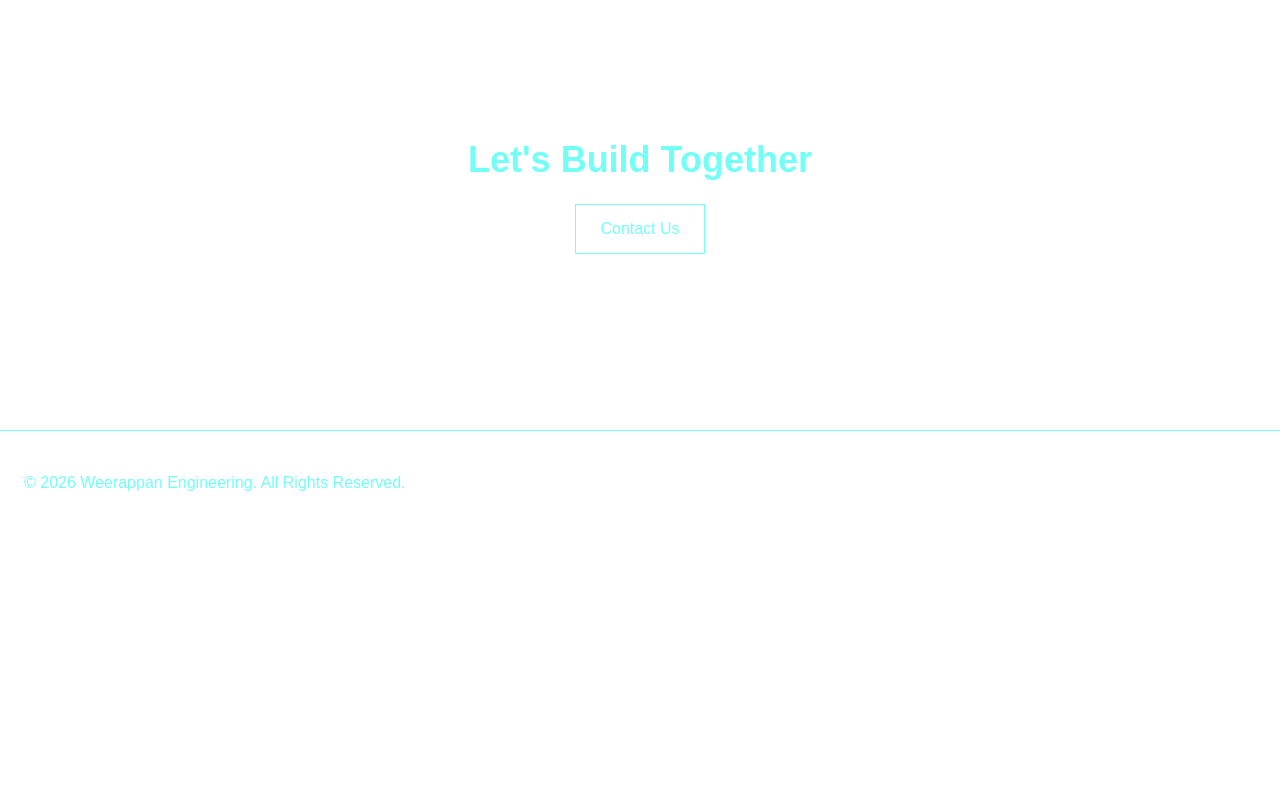
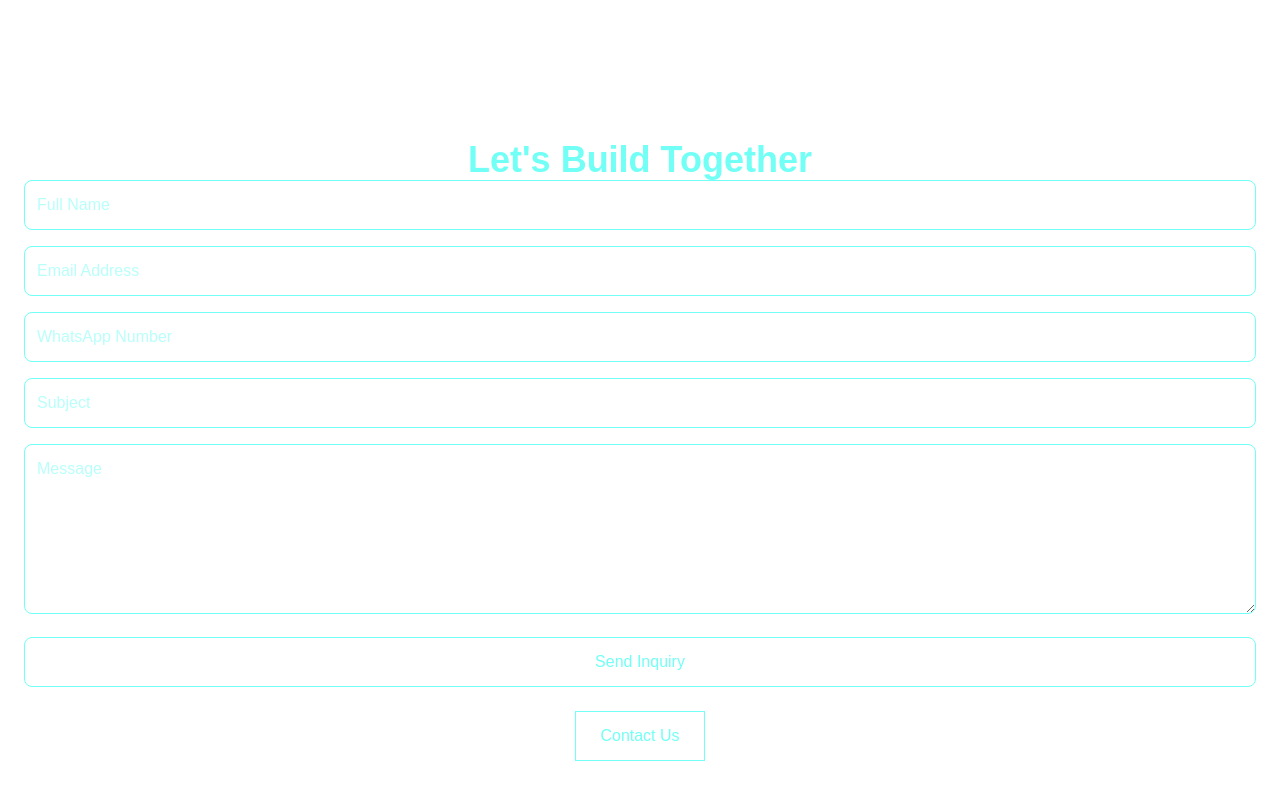
Before and after one commit to janiththejaka/WeerappanEng-Web, a Next.js app: page / in a window 1280 px wide. Shown: the part 1607-2407 px from the top of the page. Before the commit the page ends 2142 px from the top, so only its background shows below. Built offline with nearby package versions, Linux system fonts and the light colour scheme; no server answers; the database is empty.

Commit message:
feat: implement contact inquiry management

```diff
--- /dev/null
+++ b/src/actions/contact.actions.ts
@@ -0,0 +1,68 @@
+"use server";
+
+import { createClient } from "@/lib/supabase/server";
+import {contactSchema,} from "@/lib/validations/contact.schema";
+import {getMessages, getMessageById, updateMessageStatus,} from "@/services/contact.service";
+import {revalidatePath,} from "next/cache";
+
+export async function createContactMessageAction(
+  formData: FormData
+) {
+
+  const validated =
+    contactSchema.parse({
+      name: formData.get("name"),
+      email: formData.get("email"),
+      whatsapp:
+        formData.get("whatsapp"),
+      subject:
+        formData.get("subject"),
+      message:
+        formData.get("message"),
+    });
+
+  const supabase = await createClient();
+
+  const { error } = await supabase
+      .from("contact_messages")
+      .insert({
+        ...validated,
+        status: "NEW",
+      });
+
+  if (error) {
+    throw new Error(error.message);
+  }
+
+  return {
+    success: true,
+  };
+}
+
+export async function getMessagesAction() {
+  return await getMessages();
+}
+
+export async function getMessageByIdAction(
+  id: string
+) {
+  return await getMessageById(id);
+}
+
+export async function updateMessageStatusAction(
+  id: string,
+  status:
+    | "NEW"
+    | "READ"
+    | "REPLIED"
+) {
+
+  await updateMessageStatus(
+    id,
+    status
+  );
+
+  revalidatePath(
+    "/admin/messages"
+  );
+}
--- /dev/null
+++ b/src/components/public/contact/ContactForm.tsx
@@ -0,0 +1,155 @@
+"use client";
+
+import { useForm } from "react-hook-form";
+import { zodResolver } from "@hookform/resolvers/zod";
+import {contactSchema,ContactFormData,} from "@/lib/validations/contact.schema";
+
+import { createContactMessageAction } from "@/actions/contact.actions";
+
+import { toast } from "sonner";
+
+export default function ContactForm() {
+  const {
+    register,
+    handleSubmit,
+    reset,
+    formState: {
+      errors,
+      isSubmitting,
+    },
+  } = useForm<ContactFormData>({
+    resolver:
+      zodResolver(contactSchema),
+  });
+
+  const onSubmit = async (
+    data: ContactFormData
+  ) => {
+    try {
+      const formData =
+        new FormData();
+
+      Object.entries(data).forEach(
+        ([key, value]) => {
+          formData.append(
+            key,
+            value ?? ""
+          );
+        }
+      );
+
+      await createContactMessageAction(
+        formData
+      );
+
+      toast.success(
+        "Inquiry submitted successfully"
+      );
+
+      reset();
+
+    } catch (error) {
+      console.error(error);
+
+      toast.error(
+        "Failed to submit inquiry"
+      );
+    }
+  };
+
+  return (
+    <form
+      onSubmit={handleSubmit(
+        onSubmit
+      )}
+      className="space-y-4"
+    >
+      <div>
+        <input
+          placeholder="Full Name"
+          {...register("name")}
+          className="border p-3 w-full rounded-lg"
+        />
+
+        {errors.name && (
+          <p className="text-red-500 text-sm mt-1">
+            {errors.name.message}
+          </p>
+        )}
+      </div>
+
+      <div>
+        <input
+          placeholder="Email Address"
+          {...register("email")}
+          className="border p-3 w-full rounded-lg"
+        />
+
+        {errors.email && (
+          <p className="text-red-500 text-sm mt-1">
+            {errors.email.message}
+          </p>
+        )}
+      </div>
+
+      <div>
+        <input
+          placeholder="WhatsApp Number"
+          {...register("whatsapp")}
+          className="border p-3 w-full rounded-lg"
+        />
+
+        {errors.whatsapp && (
+          <p className="text-red-500 text-sm mt-1">
+            {errors.whatsapp.message}
+          </p>
+        )}
+      </div>
+
+      <div>
+        <input
+          placeholder="Subject"
+          {...register("subject")}
+          className="border p-3 w-full rounded-lg"
+        />
+
+        {errors.subject && (
+          <p className="text-red-500 text-sm mt-1">
+            {errors.subject.message}
+          </p>
+        )}
+      </div>
+
+      <div>
+        <textarea
+          rows={6}
+          placeholder="Message"
+          {...register("message")}
+          className="border p-3 w-full rounded-lg"
+        />
+
+        {errors.message && (
+          <p className="text-red-500 text-sm mt-1">
+            {errors.message.message}
+          </p>
+        )}
+      </div>
+
+      <button
+        type="submit"
+        disabled={isSubmitting}
+        className="
+          border
+          px-6
+          py-3
+          rounded-lg
+          w-full
+        "
+      >
+        {isSubmitting
+          ? "Submitting..."
+          : "Send Inquiry"}
+      </button>
+    </form>
+  );
+}
--- a/src/components/public/home/ContactCTA.tsx
+++ b/src/components/public/home/ContactCTA.tsx
@@ -1,4 +1,5 @@
 import Link from "next/link";
+import ContactForm from "../contact/ContactForm";
 
 export default function ContactCTA() {
   return (
@@ -23,6 +24,7 @@ export default function ContactCTA() {
         >
           Let's Build Together
         </h2>
+        <ContactForm />
 
         <Link
           href="/contact"
--- /dev/null
+++ b/src/lib/validations/contact.schema.ts
@@ -0,0 +1,17 @@
+import { z } from "zod";
+
+export const contactSchema =
+  z.object({
+    name: z.string().min(2),
+
+    email: z.email(),
+
+    whatsapp: z.string().min(8),
+
+    subject: z.string().min(2),
+
+    message: z.string().min(10),
+  });
+
+export type ContactFormData =
+  z.infer<typeof contactSchema>;
--- /dev/null
+++ b/src/types/contact.ts
@@ -0,0 +1,26 @@
+export const CONTACT_STATUS = {
+  NEW: "NEW",
+  READ: "READ",
+  REPLIED: "REPLIED",
+} as const;
+
+export type ContactStatus =
+  typeof CONTACT_STATUS[keyof typeof CONTACT_STATUS];
+
+export interface ContactMessage {
+  id: string;
+
+  name: string;
+
+  email: string;
+
+  whatsapp: string;
+
+  subject: string;
+
+  message: string;
+
+  status: ContactStatus;
+
+  created_at: string;
+}
```
